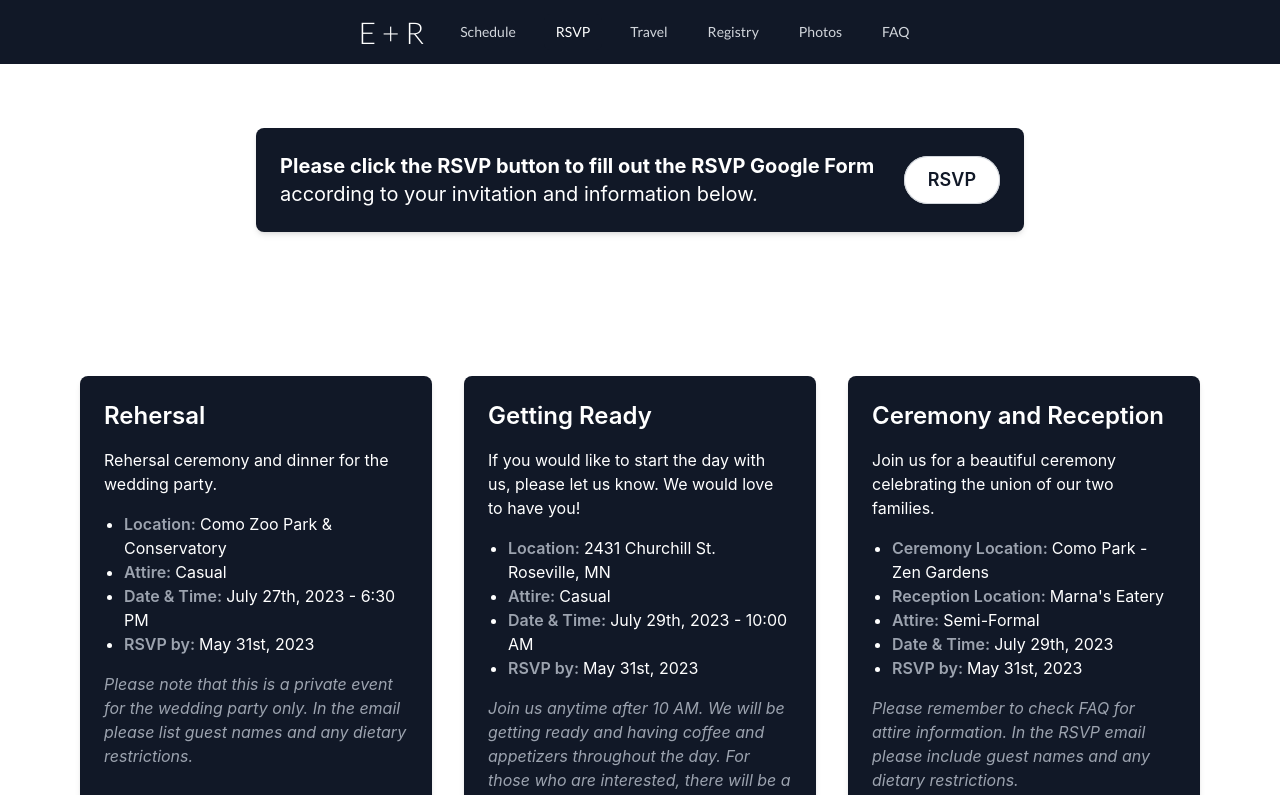
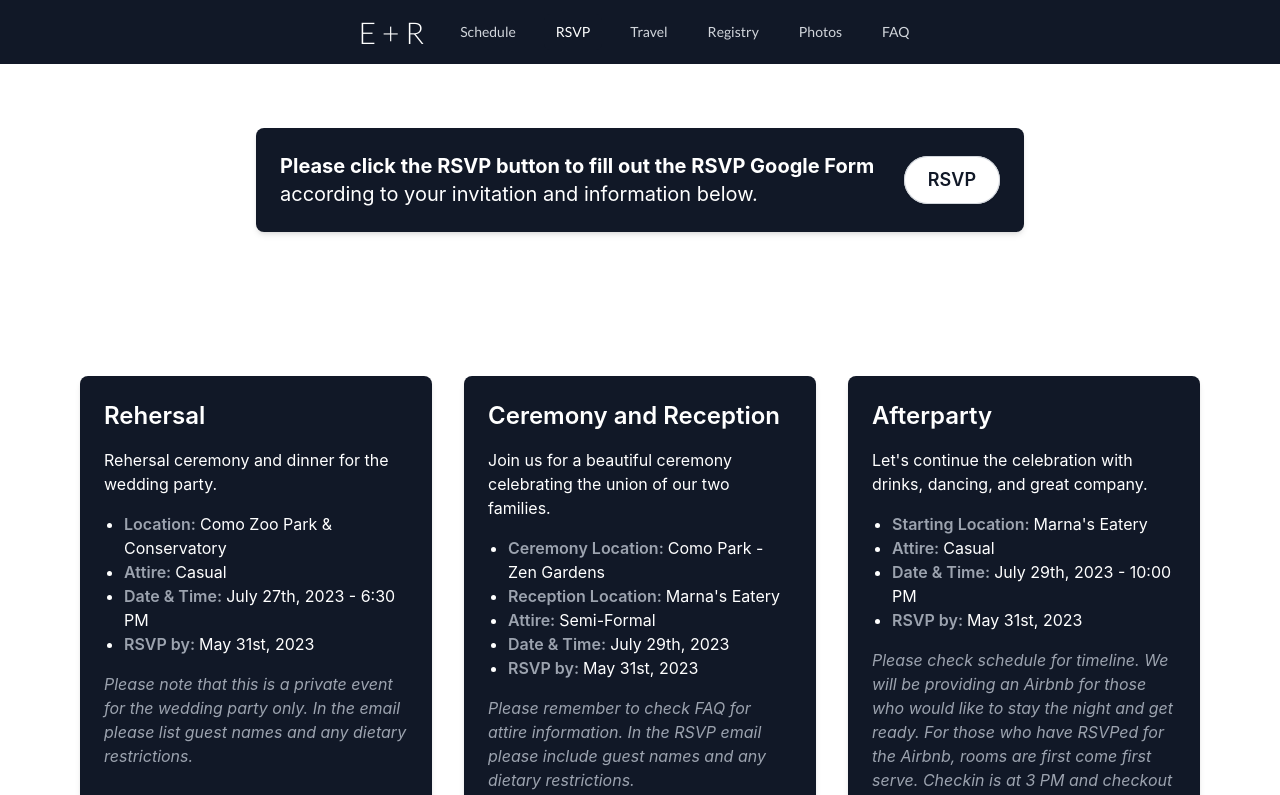
Before and after one commit to ethanj1221/wedding-website, a React (Create React App) app: page /rsvp in a window 1280 px wide. Shown: the top 795 px of the page. Built offline with nearby package versions, Linux system fonts and the light colour scheme.

Commit message:
getting ready removed from rsvp

```diff
--- a/src/pages/Rsvp.jsx
+++ b/src/pages/Rsvp.jsx
@@ -15,21 +15,21 @@ const Rsvp = () => {
       note: "Please note that this is a private event for the wedding party only. In the email please list guest names and any dietary restrictions.",
     },
 
-    {
-      title: "Getting Ready",
-      description:
-        "If you would like to start the day with us, please let us know. We would love to have you!",
-      details: [
-        { title: "Location", description: "2431 Churchill St. Roseville, MN" },
-        { title: "Attire", description: "Casual" },
-        { title: "Date & Time", description: "July 29th, 2023 - 10:00 AM" },
-        { title: "RSVP by", description: "May 31st, 2023" },
-      ],
-      note: `Join us anytime after 10 AM. We will be getting ready and having coffee and appetizers throughout the day.
-      \n\n
-      For those who are interested, there will be a makeup/grooming professional for service and email us what you would like to have done.
-    `,
-    },
+    // {
+    //   title: "Getting Ready",
+    //   description:
+    //     "If you would like to start the day with us, please let us know. We would love to have you!",
+    //   details: [
+    //     { title: "Location", description: "2431 Churchill St. Roseville, MN" },
+    //     { title: "Attire", description: "Casual" },
+    //     { title: "Date & Time", description: "July 29th, 2023 - 10:00 AM" },
+    //     { title: "RSVP by", description: "May 31st, 2023" },
+    //   ],
+    //   note: `Join us anytime after 10 AM. We will be getting ready and having coffee and appetizers throughout the day.
+    //   \n\n
+    //   For those who are interested, there will be a makeup/grooming professional for service and email us what you would like to have done.
+    // `,
+    // },
 
     {
       title: "Ceremony and Reception",
```
